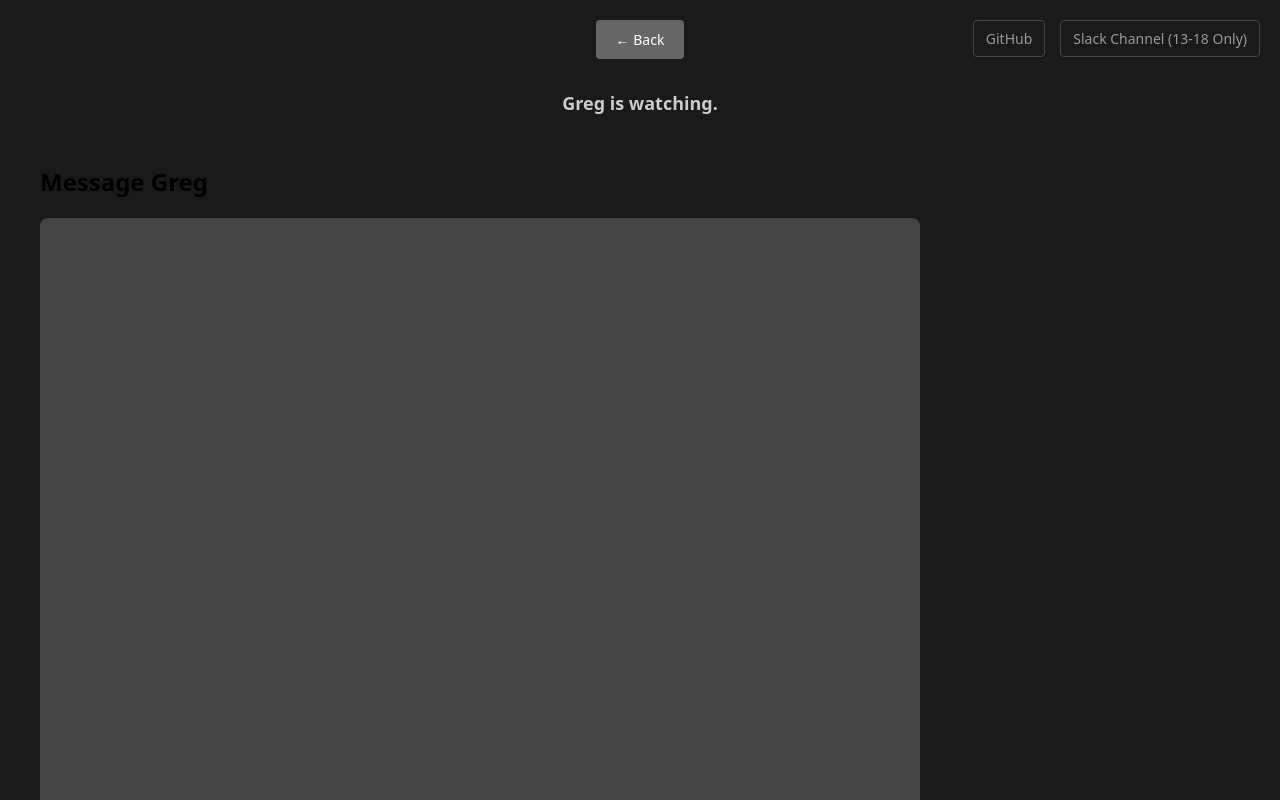
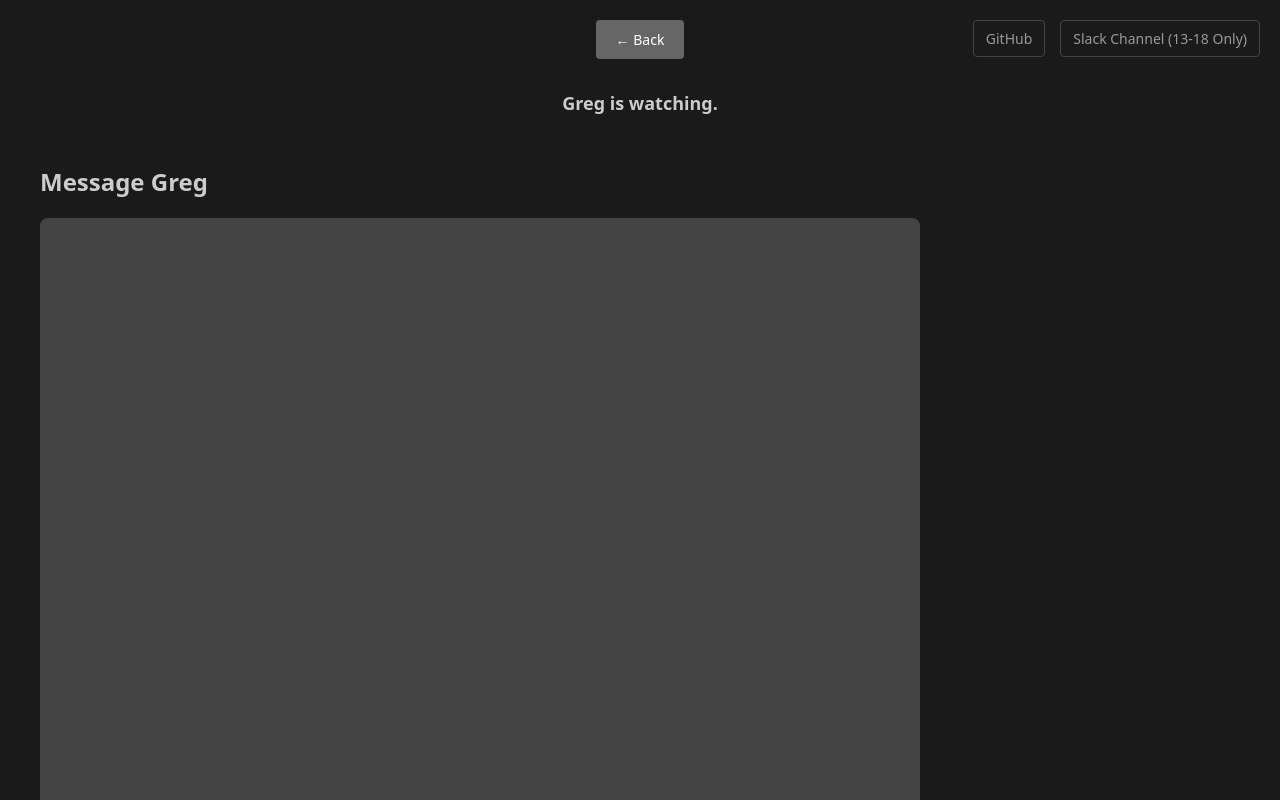
Before and after one commit to Slitro-Studio/slack_annoyance_demo, a plain HTML site: page greg.html in a window 1280 px wide. Shown: the top 800 px of the page. Drawn offline with Linux system fonts and the light colour scheme.

Commit message:
styling color header

```diff
--- a/styles.css
+++ b/styles.css
@@ -36,6 +36,10 @@ h1 {
 
 #pfp {
     display: none;
+}
+
+#chat-header {
+    color: #ccc;
 }
 
 .chat-container {
```
